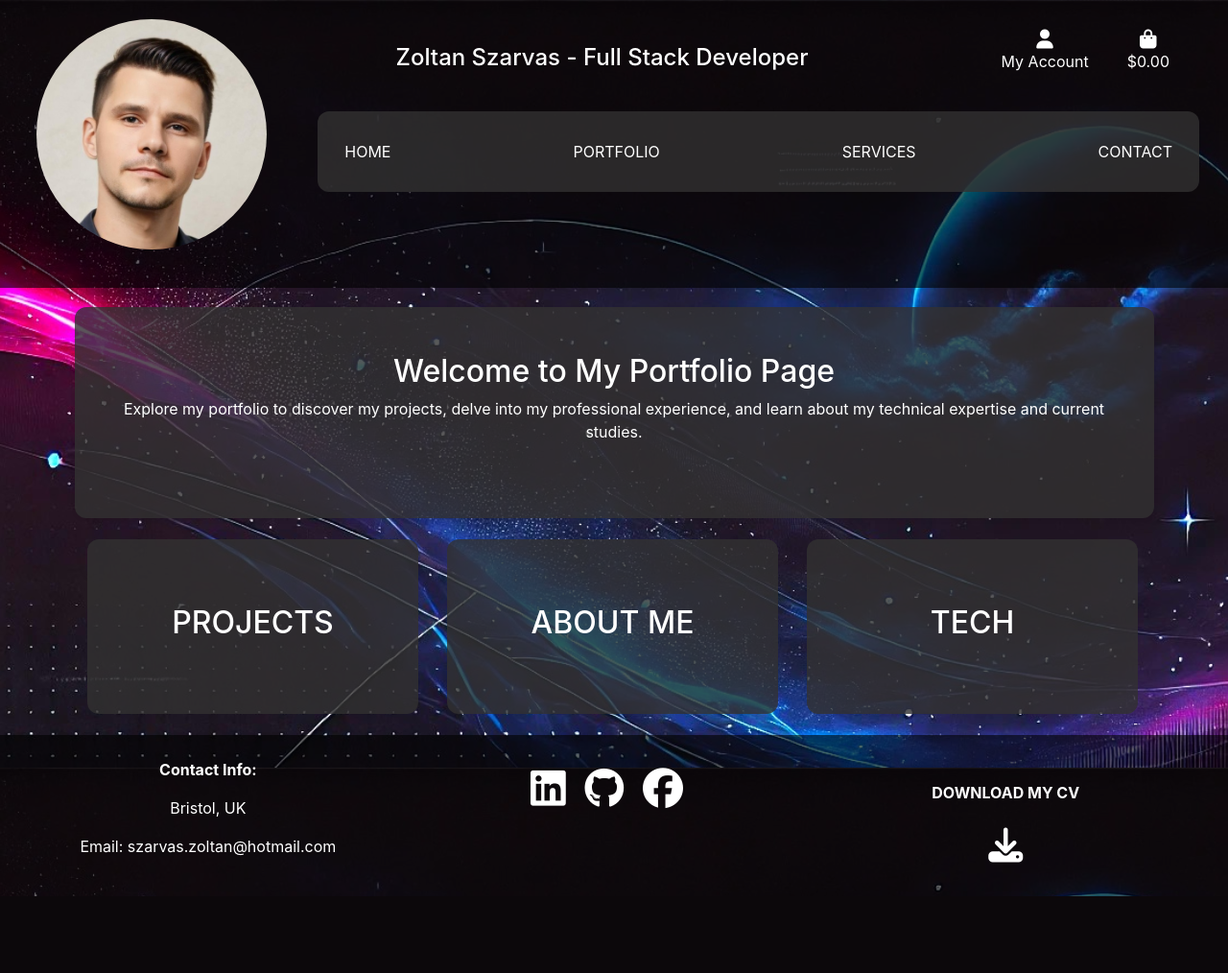
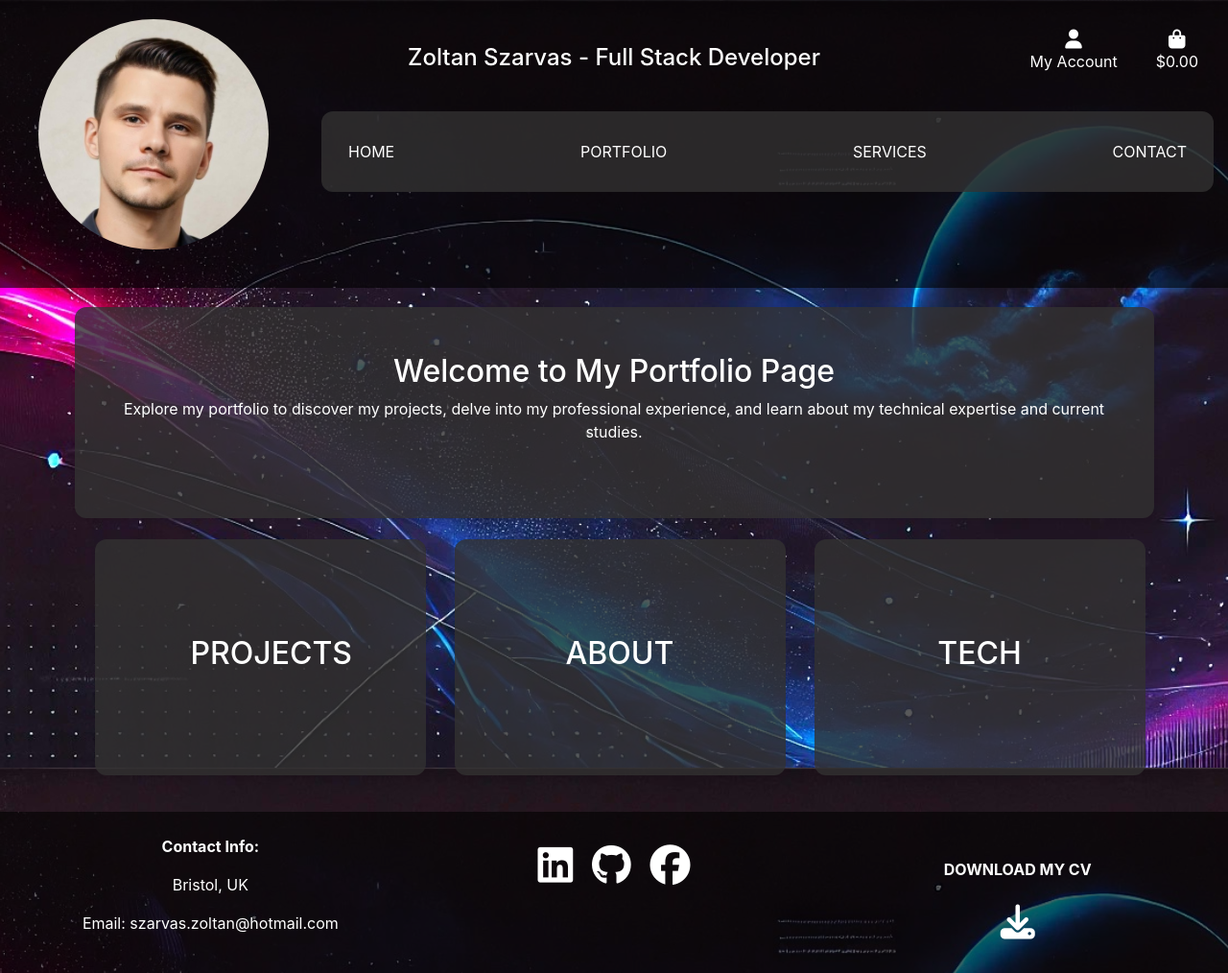
Before and after one commit to ZoltanSzarvas0209/myportfolio, a Django app: page /portfolio/ in a window 1280 px wide. Shown: the whole page at 96% size. Before the commit the page ends 934 px from the top, so only its background shows below. Run offline with Django 3.2, Linux system fonts and the light colour scheme; some libraries are stand-ins or nearby versions.

Commit message:
carried out manual testing for responsiveness and updated css and html accordingly

```diff
--- a/bag/templates/bag/bag.html
+++ b/bag/templates/bag/bag.html
@@ -3,7 +3,6 @@
 {% load bag_tools %}
 
 {% block content %}
-    <div class="overlay"></div>
     <div class="container mb-2 custom-bg text-white">
         <div class="row">
             <div class="col">
@@ -50,7 +49,7 @@
                                             <div class="form-group">
                                                 <div class="input-group">
                                                     <div class="input-group-prepend">
-                                                        <button class="decrement-qty custom-btn"
+                                                        <button class="decrement-qty quantity-btn"
                                                             data-item_id="{{ item.item_id }}" id="decrement-qty_{{ item.item_id }}">
                                                             <span>
                                                                 <i class="fas fa-minus fa-sm"></i>
@@ -62,7 +61,7 @@
                                                         data-item_id="{{ item.item_id }}"
                                                         id="id_qty_{{ item.item_id }}">
                                                     <div class="input-group-append">
-                                                        <button class="increment-qty custom-btn"
+                                                        <button class="increment-qty quantity-btn"
                                                             data-item_id="{{ item.item_id }}" id="increment-qty_{{ item.item_id }}">
                                                             <span>
                                                                 <i class="fas fa-plus fa-sm"></i>
--- a/myportfolio/custom_storages.py
+++ b/myportfolio/custom_storages.py
@@ -1,12 +1,10 @@
 from django.conf import settings
 from storages.backends.s3boto3 import S3Boto3Storage
 
+
 class StaticStorage(S3Boto3Storage):
     location = settings.STATICFILES_LOCATION
-    default_acl = 'public-read'
-    file_overwrite = True
+
 
 class MediaStorage(S3Boto3Storage):
     location = settings.MEDIAFILES_LOCATION
-    default_acl = 'public-read'
-    file_overwrite = False
--- a/portfolio/templates/portfolio/portfolio.html
+++ b/portfolio/templates/portfolio/portfolio.html
@@ -1,9 +1,5 @@
 {% extends "base.html" %}
 {% load static %}
-
-{% block extra_css %}
-    <link rel="stylesheet" href="{% static 'portfolio/css/portfolio.css' %}">
-{% endblock %}
 
 {% block content %}
 <div class="container-fluid d-flex flex-column align-items-center justify-content-center">
@@ -17,21 +13,21 @@
     <div class="row hero-box text-center justify-content-center">
         <div class="col-12 col-lg-4">
             <a href="{% url 'projects' %}" class="text-decoration-none d-block custom-bg rounded-3">
-                <div class="text-white p-5">
+                <div class="text-white custom-padding">
                     <h1 class="fw-bold hover">PROJECTS</h1>
                 </div>
             </a>
         </div>
         <div class="col-12 col-lg-4">
             <a href="{% url 'about' %}" class="text-decoration-none d-block custom-bg rounded-3">
-                <div class="text-white p-5">
-                    <h1 class="fw-bold hover">ABOUT ME</h1>
+                <div class="text-white custom-padding">
+                    <h1 class="fw-bold hover">ABOUT</h1>
                 </div>
             </a>
         </div>
         <div class="col-12 col-lg-4">
             <a href="{% url 'tech' %}" class="text-decoration-none d-block custom-bg rounded-3">
-                <div class="text-white p-5">
+                <div class="text-white custom-padding">
                     <h1 class="fw-bold hover">TECH</h1>
                 </div>
             </a>
--- a/services/templates/services/service_detail.html
+++ b/services/templates/services/service_detail.html
@@ -36,7 +36,7 @@
                                 <div class="form-group w-50">
                                     <div class="input-group">
                                         <div class="input-group-prepend">
-                                            <button class="decrement-qty custom-btn"
+                                            <button class="decrement-qty quantity-btn"
                                                 data-item_id="{{ service.id }}" id="decrement-qty_{{ service.id }}">
                                                 <span class="icon">
                                                     <i class="fas fa-minus"></i>
@@ -46,7 +46,7 @@
                                         <input class="form-control" type="number" name="quantity" value="1" min="1" max="99"
                                         data-item_id="{{ service.id }}" id="id_qty_{{ service.id }}">
                                         <div class="input-group-append">
-                                            <button class="increment-qty custom-btn"
+                                            <button class="increment-qty quantity-btn"
                                                 data-item_id="{{ service.id }}" id="increment-qty_{{ service.id }}">
                                                 <span class="icon">
                                                     <i class="fas fa-plus"></i>
--- a/services/templates/services/services.html
+++ b/services/templates/services/services.html
@@ -3,7 +3,6 @@
 
 <!-- This html is copied from CodeInstitute's Boutique Ado Tutorial and revised to suit this project -->
 {% block content %}
-    <div class="overlay"></div>
     <div class="container-fluid">
         <div class="row">
             <div class="col text-center mt-3">
@@ -13,11 +12,10 @@
             </div>
         </div>
         <div class="row">
-            <div class="col-10 offset-1">
-                <div class="row mt-1 mb-2"></div>
+            <div class="col-12">
                 <div class="row">
                     {% for service in services %}
-                        <div class="col-sm-6 col-md-6 col-lg-4 col-xl-3 mb-5">
+                        <div class="col-sm-6 col-md-6 col-lg-4 col-xl-3">
                             <div class="card h-100 border-0">
                                 {% if service.image %}
                                 <a href="{% url 'service_detail' service.id %}">
--- a/static/css/base.css
+++ b/static/css/base.css
@@ -62,6 +62,16 @@ header {
     text-decoration: none;
     transition: all 0.3s ease-in-out;
     max-width: 10rem;
+}
+
+.quantity-btn {
+    font-weight: bold;
+    color: white;
+    background: linear-gradient(135deg, #6e8efb, #a777e3); /* Gradient */
+    border: none;
+    border-radius: 4px;
+    text-decoration: none;
+    transition: all 0.3s ease-in-out;
 }
 
 .custom-btn:hover {
@@ -140,13 +150,6 @@ header {
 .navbar-collapse {
     text-align: center;
 }
-
-/* Adjust row margins to fix alignment issue */
-.row {
-    margin-right: 0 !important;
-}
-
-
 
 .update-link,
 .remove-item {
@@ -244,12 +247,58 @@ header {
     text-align: center;
 }
 
+/* ------------------------------------ bag.html ----------------------------------- */
+
+@media (max-width: 767px) {
+    .table-responsive {
+        overflow-x: hidden; /* Prevents horizontal scrolling */
+    }
+
+    .table thead {
+        display: none;
+    }
+
+    .table tbody tr {
+        display: flex;
+        flex-direction: column;
+        align-items: center;
+    }
+
+    .table tbody td {
+        display: flex;
+        flex-direction: column;
+        align-items: center;
+        justify-content: center;
+        width: 100%;
+    }
+
+    /* Make the quantity buttons and input align in a row */
+    .table .form-group {
+        display: flex;
+        justify-content: center;
+        align-items: center;
+        min-width: 100px;
+    }
+
+    .quantity-btn {
+        justify-content: center;
+        align-items: center;
+        padding: 5px;
+    }
+}
+
 
 /* -------------------------------- Media Queries ------------------------------------*/
 
 @media (max-width: 1300px) and (min-width: 980px) {
     .hero-box h1 {
         font-size: 2rem;
+    }
+}
+
+@media (min-width:1025px) {
+    .custom-padding {
+        padding: 5rem;
     }
 }
 
--- a/templates/base.html
+++ b/templates/base.html
@@ -39,8 +39,8 @@
                 <div class="col-12 col-md-9">
                     <!-- Top Row: Name & Account/Shopping Bag -->
                     <div class="row mb-3">
-                        <div class="col-8 text-white" id="intro">Zoltan Szarvas - Full Stack Developer</div>
-                        <div class="col-4 my-auto">
+                        <div class="col-6 col-sm-8 text-white" id="intro">Zoltan Szarvas - Full Stack Developer</div>
+                        <div class="col-6 col-sm-4 my-auto">
                             <ul class="list-inline list-unstyled text-center d-flex justify-content-end">
                                 <li class="list-inline-item dropdown">
                                     <a class="text-white nav-link" href="#" id="user-options" data-toggle="dropdown" aria-haspopup="true" aria-expanded="false">
@@ -129,7 +129,7 @@
     {% block content %}
     {% endblock %}
 
-    <footer class="container-fluid footer text-white p-4">
+    <footer class="container-fluid footer text-white p-4 mt-3">
       <div class="row">
 
         <div class="col-12 col-md-4">
```
Also changed, not shown: TESTING.md (+46 -1 lines), home/templates/home/index.html (+4 -4 lines), portfolio/static/portfolio/css/portfolio.css (added), static/images/readme_images/bugs/issue5.jpg (added), static/images/readme_images/bugs/issue7.jpg (added).
